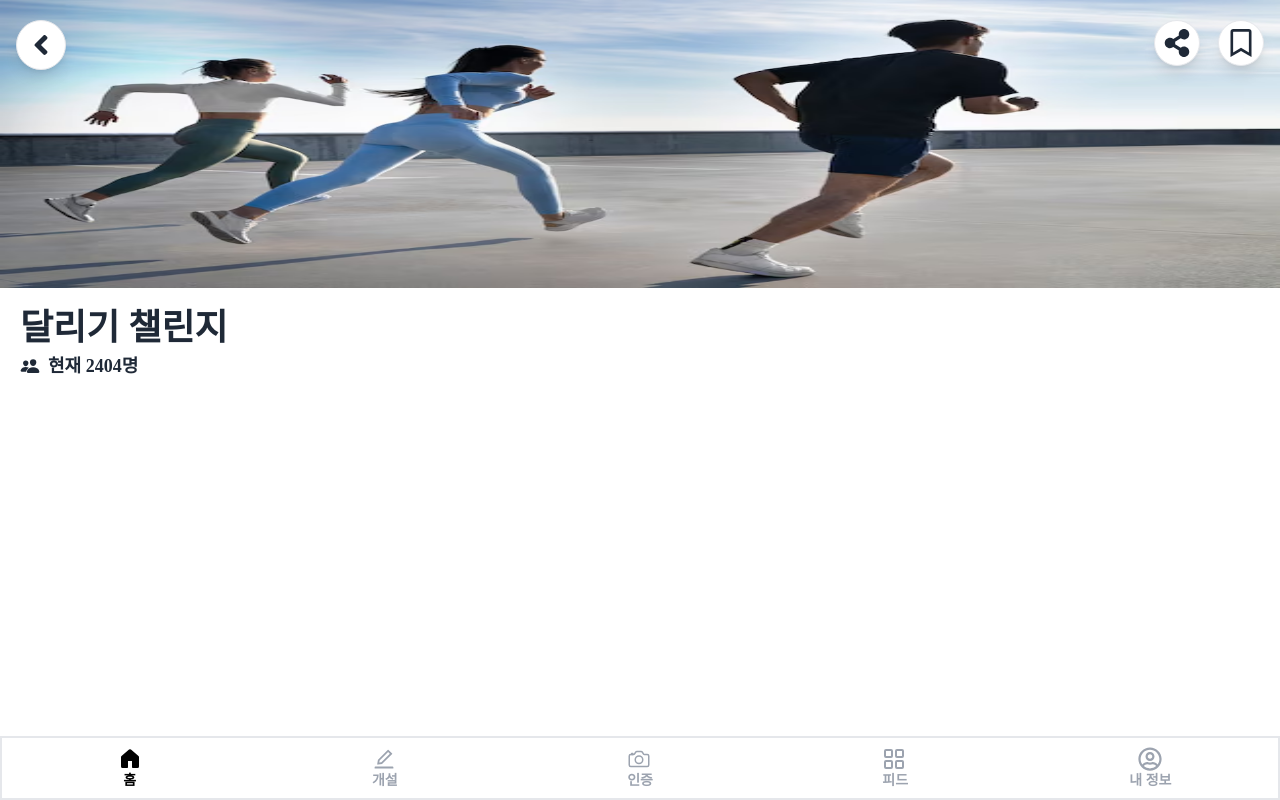
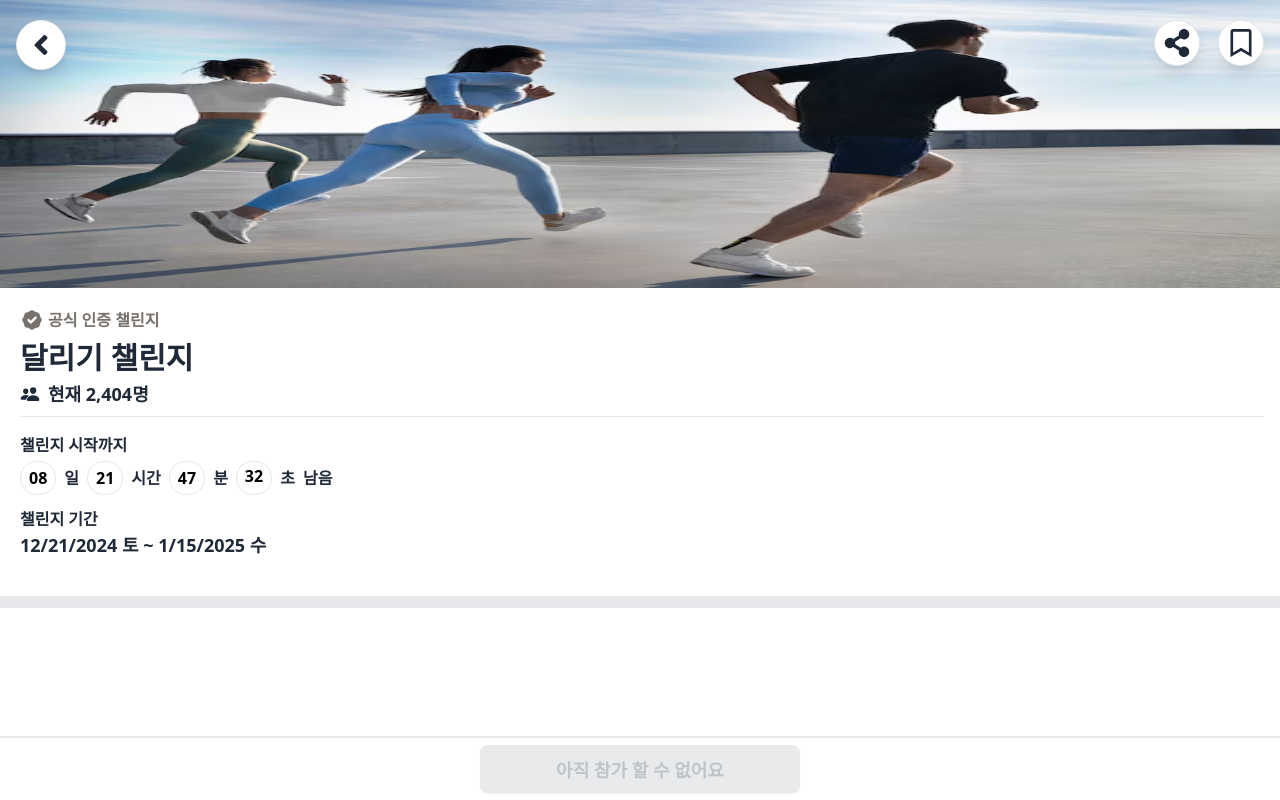
Before and after one commit to HwanheeMoon/Challenge-FE, a React (Create React App) app: page /detail in a window 1280 px wide. Built offline with nearby package versions, Linux system fonts and the light colour scheme; a web font is replaced by a local one.

Commit message:
:sparkles: Feat : 여러개 수정

```diff
--- a/src/components/challengePage/ChallengeDetail.tsx
+++ b/src/components/challengePage/ChallengeDetail.tsx
@@ -1,11 +1,8 @@
-import React from "react";
+import React, { useEffect, useState } from "react";
 import { FaAngleLeft, FaRegBookmark, FaShareAlt } from "react-icons/fa";
+import { HiBadgeCheck } from "react-icons/hi";
 import { IoPeople } from "react-icons/io5";
 import { useNavigate } from "react-router-dom";
-
-interface props {
-   id: Number;
-}
 
 interface detail {
    title: string;
@@ -17,18 +14,56 @@ interface detail {
    category: string;
 }
 
+const days: string[] = ["일", "월", "화", "수", "목", "금", "토"];
+
 const item = {
    title: "달리기 챌린지",
    description: "매일 최소 3km를 달리며 유지!",
-   startDate: new Date("2024-12-05"),
+   startDate: new Date("2024-12-21"),
    endDate: new Date("2025-1-15"),
    img: "imgs/running.png",
    counts: 2404,
    category: "exercise",
 };
 
-export const ChallengeDetail = (props: props) => {
+export const ChallengeDetail = () => {
    const navigate = useNavigate();
+   const [timeLeft, setTimeLeft] = useState({
+      days: 0,
+      hours: 0,
+      minutes: 0,
+      seconds: 0,
+   });
+
+   const [block, setBlock] = useState(true);
+
+   useEffect(() => {
+      const calculateTimeLeft = () => {
+         const now = new Date().getTime();
+         const start = item.startDate.getTime();
+         const difference = start - now;
+
+         if (difference > 0) {
+            setBlock(true);
+            const days = Math.floor(difference / (1000 * 60 * 60 * 24));
+            const hours = Math.floor(
+               (difference % (1000 * 60 * 60 * 24)) / (1000 * 60 * 60)
+            );
+            const minutes = Math.floor(
+               (difference % (1000 * 60 * 60)) / (1000 * 60)
+            );
+            const seconds = Math.floor((difference % (1000 * 60)) / 1000);
+
+            setTimeLeft({ days, hours, minutes, seconds });
+         } else {
+            setBlock(false);
+            setTimeLeft({ days: 0, hours: 0, minutes: 0, seconds: 0 });
+         }
+      };
+
+      const timer = setInterval(calculateTimeLeft, 1000);
+      return () => clearInterval(timer); // 컴포넌트 언마운트 시 타이머 제거
+   }, []);
 
    return (
       <div>
@@ -53,14 +88,107 @@ export const ChallengeDetail = (props: props) => {
                <FaRegBookmark className={`size-7 font-light`} />
             </button>
          </div>
-         <div className={`mt-5 mx-auto ml-5 h-96`}>
-            <p className={`text-extrabold font-extrabold text-4xl`}>
-               {item.title}
-            </p>
+         {/**
+          * 디테일 body
+          */}
+         <div className={`mt-5 mx-auto ml-5 h-72`}>
+            <div className="flex items-center mb-2">
+               <HiBadgeCheck className="size-6 mr-1 text-stone-500" />
+               <p className="font-semibold text-stone-500">공식 인증 챌린지</p>
+            </div>
+            <p className={`font-extrabold text-3xl`}>{item.title}</p>
             <div className="flex mt-1 items-center">
                <IoPeople className="size-5 mr-2" />
-               <p className={`font-bold text-lg`}>현재 {item.counts}명</p>
+               <p className={`font-bold text-lg`}>
+                  현재 {item.counts.toLocaleString()}명
+               </p>
             </div>
+            <hr className="mb-4 mt-2 mr-4" />
+            <div>
+               <div className="mt-2 mb-3">
+                  {block ? (
+                     <div>
+                        <div className="font-semibold mb-1">
+                           챌린지 시작까지
+                        </div>
+                        <div className="grid grid-flow-col gap-2 text-center auto-cols-max items-center font-semibold">
+                           <div className="flex flex-col p-2 border bg-white rounded-box text-black text-xs">
+                              <span className="countdown text-base">
+                                 <span
+                                    style={
+                                       {
+                                          "--value": `${timeLeft.days}`,
+                                       } as React.CSSProperties
+                                    }
+                                 ></span>
+                              </span>
+                           </div>
+                           <div>일</div>
+                           <div className="flex flex-col p-2 rounded-box border bg-white  text-black text-xs">
+                              <span className="countdown text-base">
+                                 <span
+                                    style={
+                                       {
+                                          "--value": `${timeLeft.hours}`,
+                                       } as React.CSSProperties
+                                    }
+                                 ></span>
+                              </span>
+                           </div>
+                           <div>시간</div>
+                           <div className="flex  flex-col p-2 border bg-white rounded-box text-black text-xs">
+                              <span className="countdown text-base">
+                                 <span
+                                    style={
+                                       {
+                                          "--value": `${timeLeft.minutes}`,
+                                       } as React.CSSProperties
+                                    }
+                                 ></span>
+                              </span>
+                           </div>
+                           <div>분</div>
+                           <div className="flex border  flex-col p-2 bg-white rounded-box text-black text-xs">
+                              <span className="countdown text-base">
+                                 <span
+                                    style={
+                                       {
+                                          "--value": timeLeft.seconds,
+                                       } as React.CSSProperties
+                                    }
+                                 ></span>
+                              </span>
+                           </div>
+                           <div>초</div>
+                           <div>남음</div>
+                        </div>
+                     </div>
+                  ) : (
+                     <div></div>
+                  )}
+               </div>
+
+               <p className={`font-semibold`}>챌린지 기간</p>
+               <p className={`font-semibold text-lg`}>
+                  {item.startDate.toLocaleDateString()}{" "}
+                  {days[item.startDate.getDay()]} ~{" "}
+                  {item.endDate.toLocaleDateString()}{" "}
+                  {days[item.endDate.getDay()]}
+               </p>
+            </div>
+         </div>
+         <div className="w-screen h-3 bg-gray-200"></div>
+
+         <div></div>
+
+         <div className="btm-nav border-t-2">
+            <button
+               className={`btn bg-blue-400 max-w-80 text-lg ${
+                  block ? "disabled" : "text-white"
+               }`}
+            >
+               {block ? "아직 참가 할 수 없어요" : "참가하기"}
+            </button>
          </div>
       </div>
    );
--- /dev/null
+++ b/src/components/challengePage/DetailReview.tsx
@@ -0,0 +1,13 @@
+import React from "react";
+
+interface review {}
+
+const reviews = [];
+
+export const DetailReview = () => {
+   return (
+      <div>
+         <div></div>
+      </div>
+   );
+};
--- a/src/components/myPage/MyPage.tsx
+++ b/src/components/myPage/MyPage.tsx
@@ -5,11 +5,11 @@ import { ChallengeStat } from "./ChallengeStat.tsx";
 
 export const MyPage = () => {
    return (
-      <div className="mt-4">
-         <div className="flex mr-1 items-center justify-between">
+      <div className="mt-2">
+         <div className="flex border-b-2 mr-1 items-center justify-between">
             <p className="text-2xl font-extrabold ml-5">마이페이지</p>
             <button className="mr-3">
-               <IoSettingsOutline className="size-8 h-12" />
+               <IoSettingsOutline className="size-8 h-12 mb-1" />
             </button>
          </div>
          <div className="ml-4 mr-4">
--- a/src/index.css
+++ b/src/index.css
@@ -11,13 +11,13 @@ code {
   font-family: source-code-pro, Menlo, Monaco, Consolas, 'Courier New',
     monospace;
 } */
-body {
+/* body {
   font-family: "AppleSDGothicNeoR";
-}
+} */
 
 @font-face {
-  font-family: "AppleSDGothicNeoR";
-  src: url("./fonts/AppleSDGothicNeoR.ttf");
+   font-family: "AppleSDGothicNeoR";
+   src: url("./fonts/AppleSDGothicNeoR.ttf");
 }
 @tailwind base;
 @tailwind components;
--- a/src/index.tsx
+++ b/src/index.tsx
@@ -1,24 +1,37 @@
 import React from "react";
 import ReactDOM from "react-dom/client";
 import "./index.css";
-import App from "./App.tsx";
 import { BrowserRouter, Route, Routes } from "react-router-dom";
 import MainPage from "./components/mainPage/MainPage.tsx";
 import { MyPage } from "./components/myPage/MyPage.tsx";
 import BottomNav from "./components/mainPage/BottomNav.tsx";
-import { Home } from "./components/mainPage/Home.tsx";
 import { ChallengeDetail } from "./components/challengePage/ChallengeDetail.tsx";
+
+import { useLocation } from "react-router-dom";
+
+function App() {
+   const location = useLocation();
+
+   // 숨기고 싶은 경로를 배열로 정의
+   const hiddenPaths = ["/detail"];
+
+   return (
+      <>
+         <Routes>
+            <Route path="/main" element={<MainPage />} />
+            <Route path="/myPage" element={<MyPage />} />
+            <Route path="/detail" element={<ChallengeDetail />} />
+         </Routes>
+         {!hiddenPaths.includes(location.pathname) && <BottomNav />}
+      </>
+   );
+}
 
 const root = ReactDOM.createRoot(document.getElementById("root"));
 root.render(
    <React.StrictMode>
       <BrowserRouter>
-         <Routes>
-            <Route path="/main" element={<MainPage />} />
-            <Route path="/myPage" element={<MyPage />} />
-            <Route path="/detail" element={<ChallengeDetail id={1} />} />
-         </Routes>
-         <BottomNav />
+         <App />
       </BrowserRouter>
    </React.StrictMode>
 );
--- a/tailwind.config.js
+++ b/tailwind.config.js
@@ -1,9 +1,7 @@
 /** @type {import {  } from "(tailwindcss).Config";} */
 module.exports = {
    content: ["./src/**/*.{html,js,ts,tsx,jsx}"],
-   theme: {
-      extend: {},
-   },
+   theme: {},
    plugins: [require("daisyui")],
    daisyui: {
       themes: ["light"],
```
Also changed, not shown: src/components/myPage/ChallengeStat.tsx (+44 -4 lines), src/components/myPage/UserAbstract.tsx (+9 -49 lines).
